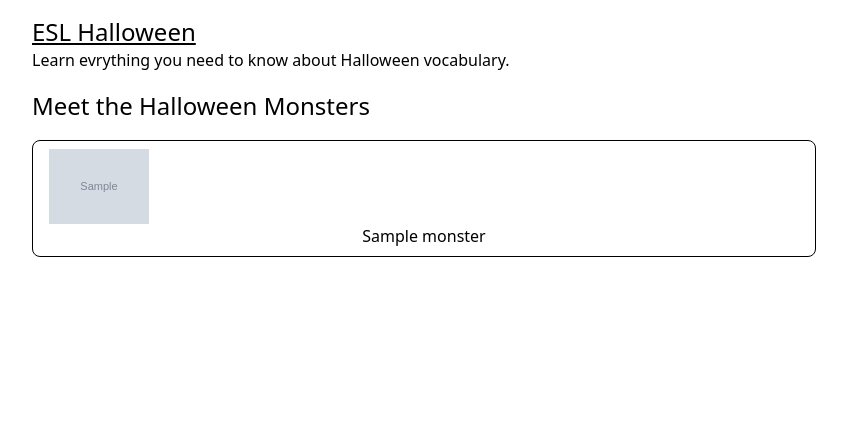
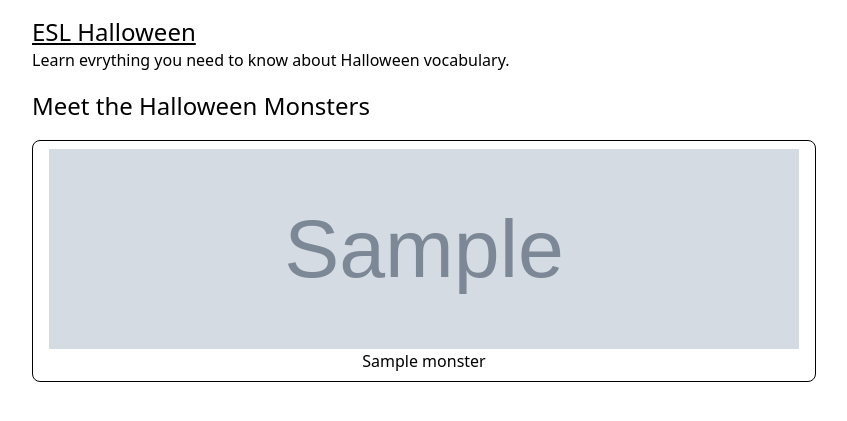
Before and after one commit to markoco14/pokemon, a FastAPI app: template src/templates/halloween/index.html in a window 1280 px wide. Shown: the part 48-469 px from the top of the page, without its empty margins (216-1063 px from the left). Run offline with FastAPI, Linux system fonts and the light colour scheme; the template is opened without the code that fills it: most values are stand-ins (such as "Sample title", 1, 10 or a date in 2020); grey boxes marked "Sample" are stand-in pictures; style sheets or scripts are compiled from the project's sources; some libraries are stand-ins or nearby versions.

Commit message:
update halloween/index list styles

```diff
--- a/src/static/css/styles.css
+++ b/src/static/css/styles.css
@@ -8,18 +8,35 @@ h2 {
 
 .monster-list {
     margin-top: 1rem;
+    display: grid;
+    grid-template-columns: repeat(auto-fit, minmax(200px, 1fr));
+    gap: 1rem;
 
     .list-item {
+        display: flex;
+        flex-direction: column;
+        align-items: center;
         padding: 0.5rem 1rem;
         border: solid, black, 1px;
         border-radius: 0.5rem;
-        margin-bottom: 1rem;
         text-align: center;
     }
 
     :last-child {
         margin-bottom: 0;
     }
+}
+
+.image-container {
+    width: 100%;
+    height: 200px;
+    overflow: hidden;
+}
+
+.image-container img {
+    height: 100%;
+    width: 100%;
+    object-fit: cover;
 }
 
 .form-item {
--- a/src/templates/halloween/index.html
+++ b/src/templates/halloween/index.html
@@ -15,7 +15,9 @@
                 {% for monster in monsters  %}
                     <li class="list-item">
                         {% if monster.large_img_path %}
-                            <img src="{{monster.large_img_path}}" width="100px" heigh="100px" />
+                            <div class="image-container">
+                                <img src="{{monster.large_img_path}}" width="100px" height="100px" />
+                            </div>
                         {% endif %}
                         <a href="/halloween/monsters/{{monster.monster_id}}">{{monster.name.capitalize()}}</a>
                     </li>
```
